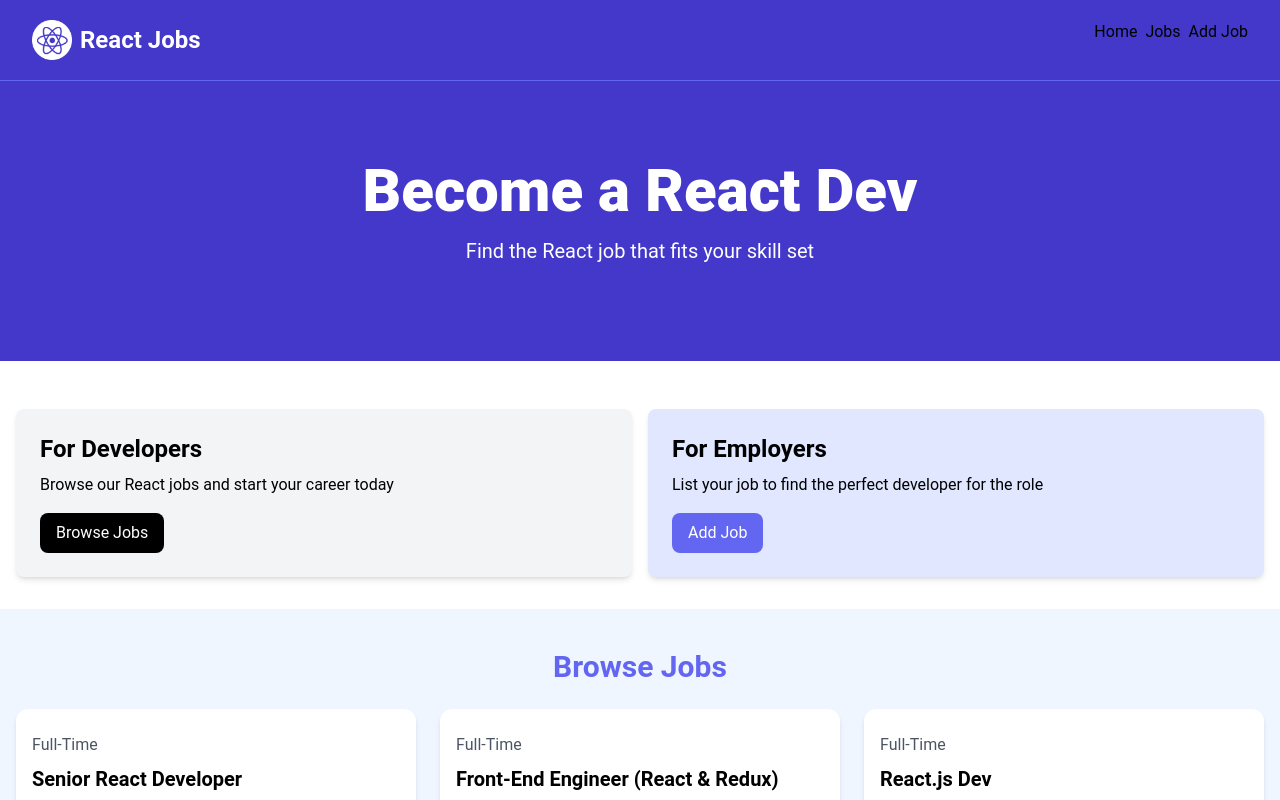
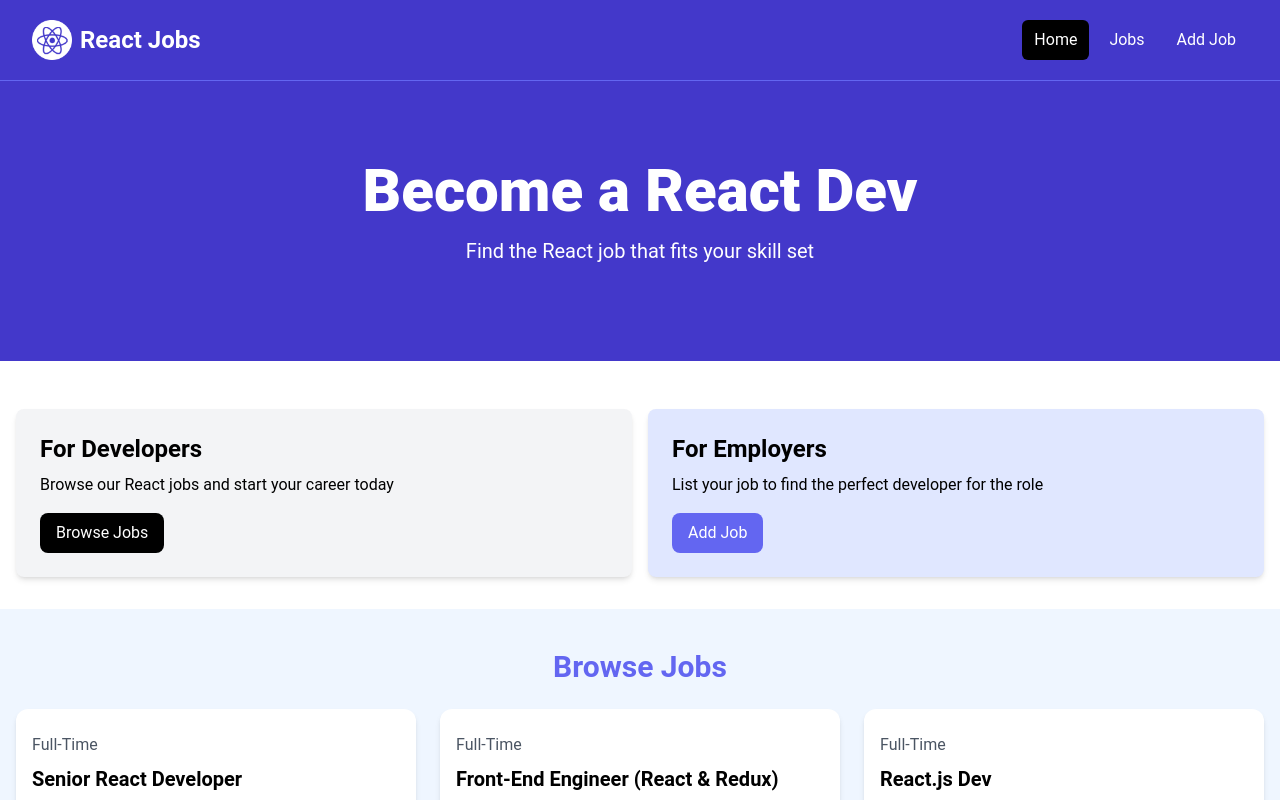
Before and after one commit to Florian-Cywinski/react-jobs-listing-project, a React (Vite) app: page / in a window 1280 px wide. Shown: the top 800 px of the page. Built offline with nearby package versions, Linux system fonts and the light colour scheme.

Commit message:
Link (from 'react-router-dom') to all Components

```diff
--- a/src/components/HomeCards.jsx
+++ b/src/components/HomeCards.jsx
@@ -1,4 +1,5 @@
 import Card from './Card';
+import { Link } from 'react-router-dom';
 
 const HomeCards = () => {
   return (
@@ -10,24 +11,24 @@ const HomeCards = () => {
             <p className='mt-2 mb-4'>
               Browse our React jobs and start your career today
             </p>
-            <a
+            <Link
               to='/jobs'
               className='inline-block bg-black text-white rounded-lg px-4 py-2 hover:bg-gray-700'
             >
               Browse Jobs
-            </a>
+            </Link>
           </Card>
           <Card bg='bg-indigo-100'>  {/* bg will overwrite the default class */}
             <h2 className='text-2xl font-bold'>For Employers</h2>
             <p className='mt-2 mb-4'>
               List your job to find the perfect developer for the role
             </p>
-            <a
+            <Link
               to='/add-job'
               className='inline-block bg-indigo-500 text-white rounded-lg px-4 py-2 hover:bg-indigo-600'
             >
               Add Job
-            </a>
+            </Link>
           </Card>
         </div>
       </div>
--- a/src/components/JobListing.jsx
+++ b/src/components/JobListing.jsx
@@ -1,5 +1,6 @@
 import { useState } from 'react';
 import { FaMapMarker } from 'react-icons/fa'; // FaMapMarker is an icon of the list of react (fontawesome) icons
+import { Link } from 'react-router-dom';
 
 const JobListing = ({ job }) => {
   const [showFullDescription, setShowFullDescription] = useState(false);  // To either show the full discription or just the first part of it - default is false -> don't show all
@@ -35,12 +36,12 @@ const JobListing = ({ job }) => {
             <FaMapMarker className='inline text-lg mb-1 mr-1' />
             {job.location}
           </div>
-          <a
+          <Link
             to={`/jobs/${job.id}`}
             className='h-[36px] bg-indigo-500 hover:bg-indigo-600 text-white px-4 py-2 rounded-lg text-center text-sm'
           >
             Read More
-          </a>
+          </Link>
         </div>
       </div>
     </div>
--- a/src/components/Navbar.jsx
+++ b/src/components/Navbar.jsx
@@ -1,4 +1,5 @@
 import logo from '../assets/images/logo.png';
+import { NavLink } from 'react-router-dom';
 
 const Navbar = () => {
   const linkClass = ({ isActive }) =>
@@ -11,23 +12,23 @@ const Navbar = () => {
       <div className='mx-auto max-w-7xl px-2 sm:px-6 lg:px-8'>
         <div className='flex h-20 items-center justify-between'>
           <div className='flex flex-1 items-center justify-center md:items-stretch md:justify-start'>
-            <a className='flex flex-shrink-0 items-center mr-4' to='/'>
+            <NavLink className='flex flex-shrink-0 items-center mr-4' to='/'>
               <img className='h-10 w-auto' src={logo} alt='React Jobs' />
               <span className='hidden md:block text-white text-2xl font-bold ml-2'>
                 React Jobs
               </span>
-            </a>
+            </NavLink>
             <div className='md:ml-auto'>
               <div className='flex space-x-2'>
-                <a to='/' className={linkClass}>
+                <NavLink to='/' className={linkClass}>
                   Home
-                </a>
-                <a to='/jobs' className={linkClass}>
+                </NavLink>
+                <NavLink to='/jobs' className={linkClass}>
                   Jobs
-                </a>
-                <a to='/add-job' className={linkClass}>
+                </NavLink>
+                <NavLink to='/add-job' className={linkClass}>
                   Add Job
-                </a>
+                </NavLink>
               </div>
             </div>
           </div>
```
